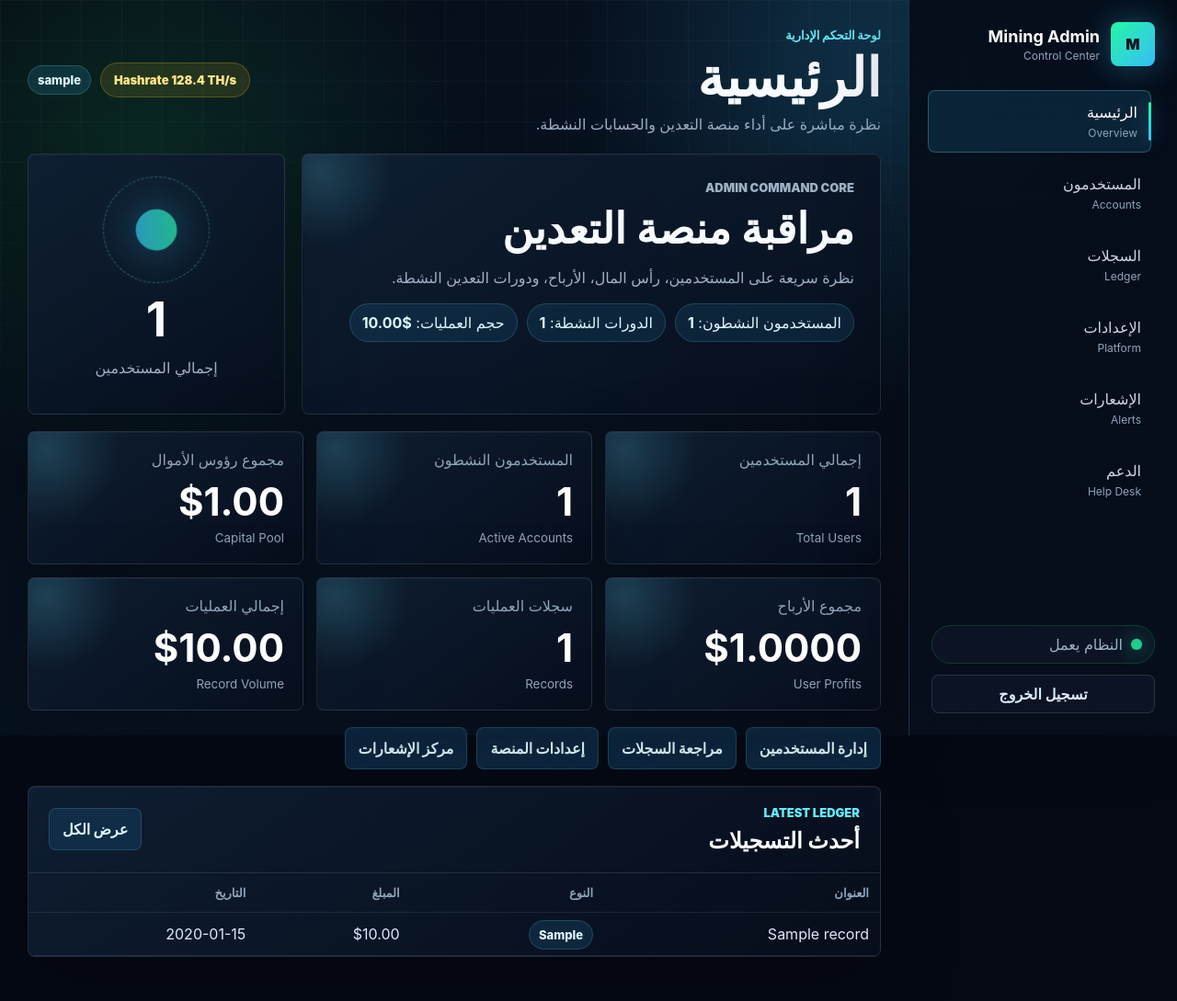
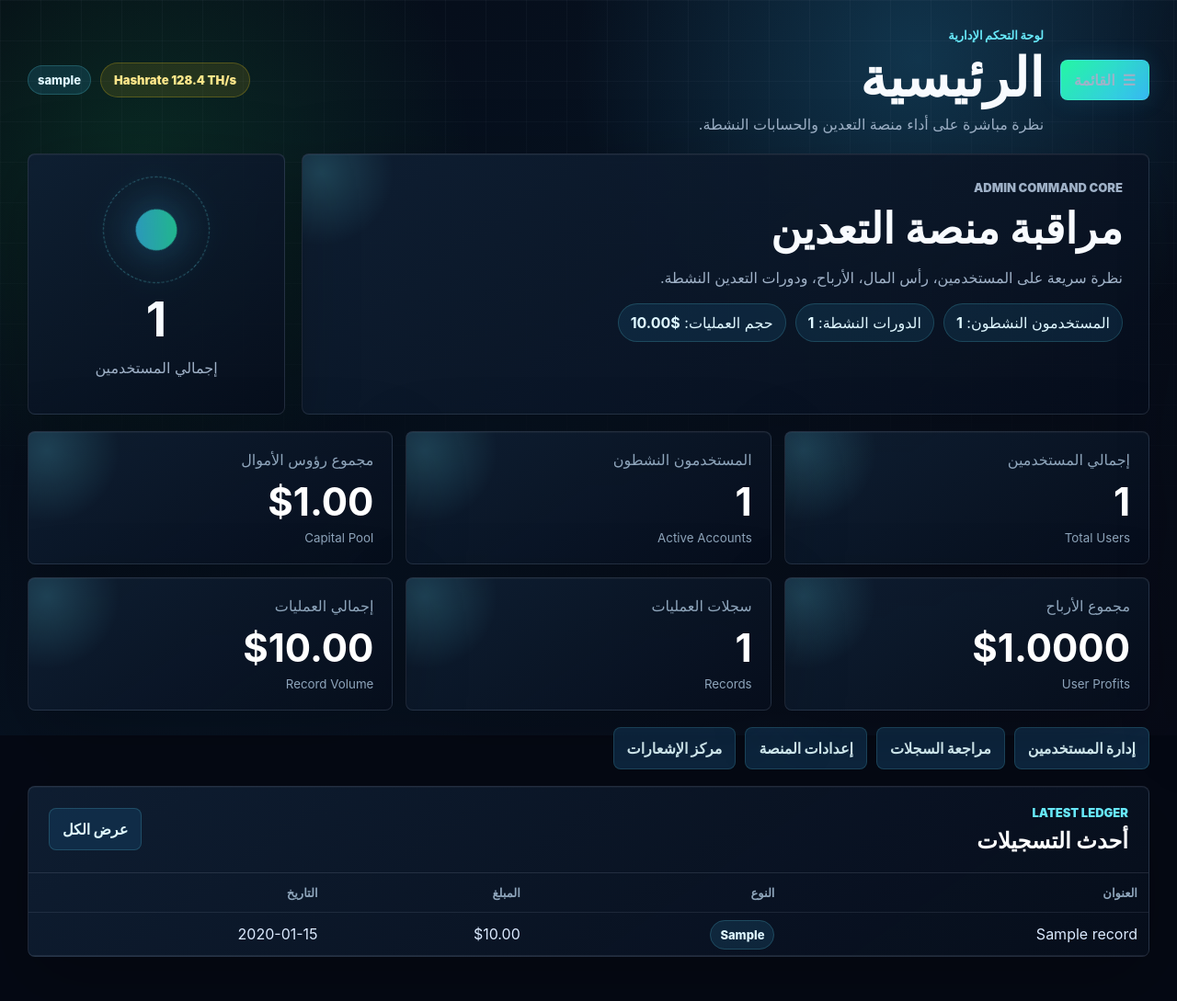
Before and after one commit to abdulkarimhajyasin-alt/project1-dashboard, a FastAPI app: page /dashboard in a window 1280 px wide. Shown: the whole page at 92% size. Run offline with FastAPI, Linux system fonts and the light colour scheme; the visitor is signed in with stand-in values (Sample User, id 1); tables that the repository leaves empty hold one stand-in row (values such as "Sample post"); parts of the project's set-up code (start-up, migrations or seed data) failed here and were passed over.

Commit message:
Convert admin sidebar to drawer menu

```diff
--- a/web_dashboard/app/static/css/style.css
+++ b/web_dashboard/app/static/css/style.css
@@ -2062,3 +2062,128 @@ th {
     gap: 10px;
   }
 }
+
+/* Admin drawer navigation */
+.admin-mining-shell {
+  display: block;
+}
+
+.admin-drawer-overlay {
+  backdrop-filter: blur(7px);
+  background: rgba(2, 6, 23, 0.64);
+  inset: 0;
+  opacity: 0;
+  pointer-events: none;
+  position: fixed;
+  transition: opacity 240ms ease, visibility 240ms ease;
+  visibility: hidden;
+  z-index: 80;
+}
+
+body.admin-drawer-open {
+  overflow: hidden;
+}
+
+body.admin-drawer-open .admin-drawer-overlay {
+  opacity: 1;
+  pointer-events: auto;
+  visibility: visible;
+}
+
+.admin-sidebar {
+  border-bottom: 0;
+  border-left: 1px solid rgba(103, 232, 249, 0.2);
+  bottom: 0;
+  height: 100vh;
+  max-width: calc(100vw - 22px);
+  overflow-y: auto;
+  position: fixed;
+  right: 0;
+  top: 0;
+  transform: translateX(108%);
+  transition: transform 320ms cubic-bezier(.2, .8, .2, 1), box-shadow 320ms ease;
+  width: 360px;
+  z-index: 90;
+}
+
+body.admin-drawer-open .admin-sidebar {
+  box-shadow: -28px 0 90px rgba(0, 0, 0, 0.46), 0 0 52px rgba(56, 189, 248, 0.13);
+  transform: translateX(0);
+}
+
+.admin-sidebar-top {
+  align-items: center;
+  display: flex;
+  gap: 12px;
+  justify-content: space-between;
+}
+
+.admin-drawer-toggle,
+.admin-drawer-close {
+  align-items: center;
+  border: 1px solid rgba(103, 232, 249, 0.26);
+  box-shadow: 0 0 26px rgba(56, 189, 248, 0.13);
+  display: inline-flex;
+  font-weight: 900;
+  gap: 8px;
+  justify-content: center;
+  transition: transform 180ms ease, border-color 180ms ease, box-shadow 180ms ease, background 180ms ease;
+}
+
+.admin-drawer-toggle {
+  background: rgba(15, 23, 42, 0.82);
+  border-radius: 8px;
+  color: #e0faff;
+  flex: 0 0 auto;
+  padding: 11px 14px;
+}
+
+.admin-drawer-toggle:hover,
+.admin-drawer-close:hover {
+  background: rgba(56, 189, 248, 0.16);
+  border-color: rgba(103, 232, 249, 0.44);
+  box-shadow: 0 0 34px rgba(56, 189, 248, 0.2);
+  color: #ffffff;
+  transform: translateY(-1px);
+}
+
+.admin-drawer-close {
+  background: rgba(15, 23, 42, 0.72);
+  border-radius: 8px;
+  color: #dff7ff;
+  flex: 0 0 auto;
+  font-size: 24px;
+  height: 42px;
+  line-height: 1;
+  padding: 0;
+  width: 42px;
+}
+
+@media (max-width: 900px) {
+  .admin-sidebar {
+    height: 100vh;
+    max-width: calc(100vw - 16px);
+    padding: 20px;
+    position: fixed;
+    width: 340px;
+  }
+
+  .admin-mining-nav {
+    grid-template-columns: 1fr;
+  }
+}
+
+@media (max-width: 640px) {
+  .admin-mining-topbar {
+    gap: 14px;
+  }
+
+  .admin-drawer-toggle {
+    width: fit-content;
+  }
+
+  .admin-sidebar {
+    max-width: calc(100vw - 10px);
+    width: 326px;
+  }
+}
--- a/web_dashboard/app/templates/base.html
+++ b/web_dashboard/app/templates/base.html
@@ -8,14 +8,18 @@
 </head>
 <body class="admin-app mining-admin-app">
   <div class="mining-bg" aria-hidden="true"></div>
+  <div class="admin-drawer-overlay" data-drawer-overlay aria-hidden="true"></div>
   <div class="admin-mining-shell">
-    <aside class="admin-sidebar" aria-label="القائمة الجانبية">
-      <div class="admin-sidebar-brand">
-        <span class="brand-mark">M</span>
-        <div>
-          <strong>Mining Admin</strong>
-          <small>Control Center</small>
+    <aside class="admin-sidebar" id="adminSidebar" data-admin-drawer aria-label="القائمة الجانبية" aria-hidden="true">
+      <div class="admin-sidebar-top">
+        <div class="admin-sidebar-brand">
+          <span class="brand-mark">M</span>
+          <div>
+            <strong>Mining Admin</strong>
+            <small>Control Center</small>
+          </div>
         </div>
+        <button class="admin-drawer-close" type="button" data-drawer-close aria-label="إغلاق القائمة" title="إغلاق القائمة">×</button>
       </div>
 
       <nav class="mining-nav admin-mining-nav" data-dashboard-nav aria-label="أقسام لوحة التحكم">
@@ -55,6 +59,10 @@
 
     <main class="admin-mining-content">
       <header class="admin-mining-topbar">
+        <button class="admin-drawer-toggle" type="button" data-drawer-open aria-controls="adminSidebar" aria-expanded="false">
+          <span aria-hidden="true">☰</span>
+          <span>القائمة</span>
+        </button>
         <div class="admin-page-heading">
           <p class="mining-kicker">لوحة التحكم الإدارية</p>
           <h1 data-dashboard-heading>{% block page_title %}{% endblock %}</h1>
@@ -68,6 +76,7 @@
       {% block content %}{% endblock %}
     </main>
   </div>
+  <script src="{{ url_for('static', path='/js/dashboard.js') }}" defer></script>
   {% block scripts %}{% endblock %}
 </body>
 </html>
--- a/web_dashboard/app/templates/dashboard.html
+++ b/web_dashboard/app/templates/dashboard.html
@@ -288,7 +288,3 @@
   </section>
 </div>
 {% endblock %}
-
-{% block scripts %}
-<script src="{{ url_for('static', path='/js/dashboard.js') }}" defer></script>
-{% endblock %}
```
Also changed, not shown: web_dashboard/app/static/js/dashboard.js (+36 -0 lines).
